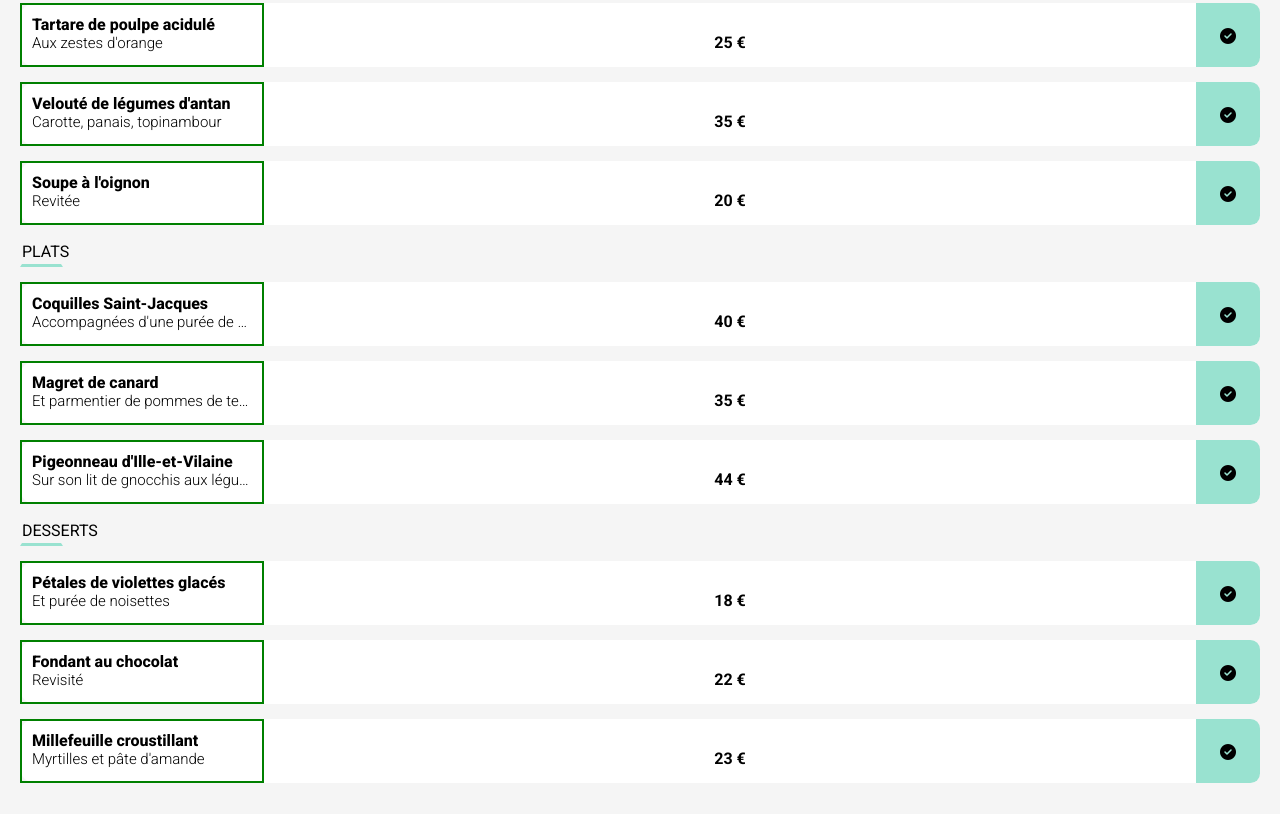
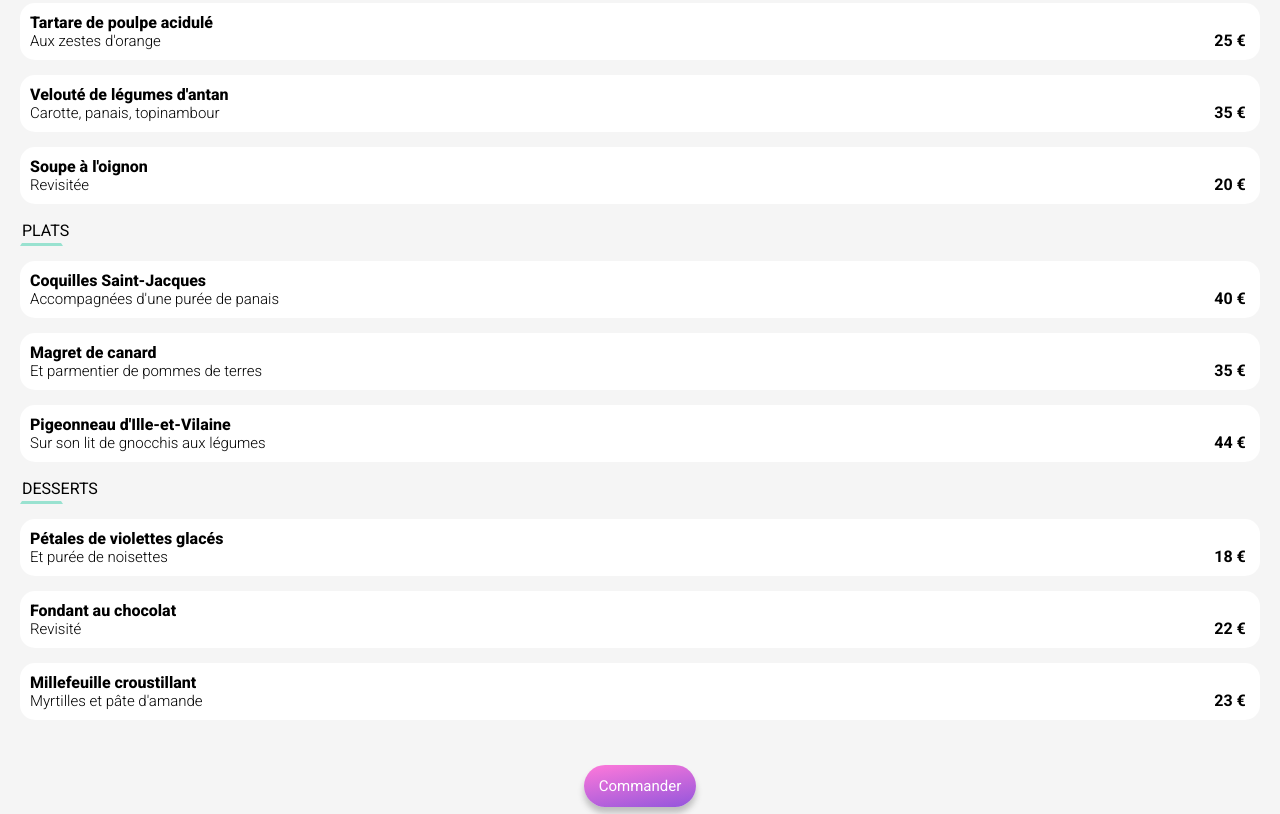
Before and after one commit to Artur-CA/ArturCarreira_3_14042021, a website: page A_la_francaise.html in a window 1280 px wide. Shown: the part 366-1180 px from the top of the page. Drawn offline with Linux system fonts and the light colour scheme; a web font is replaced by a local one.

Commit message:
Modifications page menu

```diff
--- a/A_la_francaise.html
+++ b/A_la_francaise.html
@@ -64,11 +64,11 @@
               <span><strong>25 €</strong></span>
             </div>
             <div class="menu__check">
-              <i class="fas fa-check-circle check-circle"></i>
+              <i class="fas fa-check-circle circle"></i>
             </div>
           </a>
 
-          <div class="menu__info">
+          <a href="" class="menu__info">
             <div class="menu__text">
               <h3>Velouté de légumes d'antan</h3>
               <h6>Carotte, panais, topinambour</h6>
@@ -77,29 +77,29 @@
               <span><strong>35 €</strong></span>
             </div>
             <div class="menu__check">
-              <i class="fas fa-check-circle"></i>
+              <i class="fas fa-check-circle circle"></i>
             </div>
-          </div>
+          </a>
 
-          <div class="menu__info">
+          <a href="" class="menu__info">
             <div class="menu__text">
               <h3>Soupe à l'oignon</h3>
-              <h6>Revitée</h6>
+              <h6>Revisitée</h6>
             </div>
             <div class="menu__price">
               <span><strong>20 €</strong></span>
             </div>
             <div class="menu__check">
-              <i class="fas fa-check-circle"></i>
+              <i class="fas fa-check-circle circle"></i>
             </div>
-          </div>
+          </a>
         </section>
 
         <!-- dish section -->
         <section class="menu__dish">
           <h5 class="menu__title">PLATS</h5>
 
-          <div class="menu__info">
+          <a href="" class="menu__info">
             <div class="menu__text">
               <h3>Coquilles Saint-Jacques</h3>
               <h6>Accompagnées d'une purée de panais</h6>
@@ -108,11 +108,11 @@
               <span><strong>40 €</strong></span>
             </div>
             <div class="menu__check">
-              <i class="fas fa-check-circle"></i>
+              <i class="fas fa-check-circle circle"></i>
             </div>
-          </div>
+          </a>
 
-          <div class="menu__info">
+          <a href="" class="menu__info">
             <div class="menu__text">
               <h3>Magret de canard</h3>
               <h6>Et parmentier de pommes de terres</h6>
@@ -121,11 +121,11 @@
               <span><strong>35 €</strong></span>
             </div>
             <div class="menu__check">
-              <i class="fas fa-check-circle"></i>
+              <i class="fas fa-check-circle circle"></i>
             </div>
-          </div>
+          </a>
 
-          <div class="menu__info">
+          <a href="" class="menu__info">
             <div class="menu__text">
               <h3>Pigeonneau d'Ille-et-Vilaine</h3>
               <h6>Sur son lit de gnocchis aux légumes</h6>
@@ -134,16 +134,16 @@
               <span><strong>44 €</strong></span>
             </div>
             <div class="menu__check">
-              <i class="fas fa-check-circle"></i>
+              <i class="fas fa-check-circle circle"></i>
             </div>
-          </div>
+          </a>
         </section>
 
         <!-- dessert section -->
         <section class="menu__dessert">
           <h5 class="menu__title">DESSERTS</h5>
 
-          <div class="menu__info">
+          <a href="" class="menu__info">
             <div class="menu__text">
               <h3>Pétales de violettes glacés</h3>
               <h6>Et purée de noisettes</h6>
@@ -152,10 +152,11 @@
               <span><strong>18 €</strong></span>
             </div>
             <div class="menu__check">
-              <i class="fas fa-check-circle"></i>
+              <i class="fas fa-check-circle circle"></i>
             </div>
-          </div>
-          <div class="menu__info">
+          </a>
+
+          <a href="" class="menu__info">
             <div class="menu__text">
               <h3>Fondant au chocolat</h3>
               <h6>Revisité</h6>
@@ -164,10 +165,11 @@
               <span><strong>22 €</strong></span>
             </div>
             <div class="menu__check">
-              <i class="fas fa-check-circle"></i>
+              <i class="fas fa-check-circle circle"></i>
             </div>
-          </div>
-          <div class="menu__info">
+          </a>
+
+          <a href="" class="menu__info">
             <div class="menu__text">
               <h3>Millefeuille croustillant</h3>
               <h6>Myrtilles et pâte d'amande</h6>
@@ -176,9 +178,9 @@
               <span><strong>23 €</strong></span>
             </div>
             <div class="menu__check">
-              <i class="fas fa-check-circle"></i>
+              <i class="fas fa-check-circle circle"></i>
             </div>
-          </div>
+          </a>
         </section>
 
         <!--  -->
@@ -213,9 +215,8 @@
       </div>
     </footer>
 
-    <div class="spinner">
-        <span class="loader loader__double"></span>
-      </div>
-    </div>
+    <!-- <div class="spinner">
+      <span class="loader loader__double"></span>
+    </div> -->
   </body>
 </html>
--- a/sass/base/_base.scss
+++ b/sass/base/_base.scss
@@ -16,6 +16,9 @@ h2 {
 
 h3 {
   font-weight: 800;
+  white-space: nowrap;
+  overflow: hidden;
+  text-overflow: ellipsis;
 }
 
 h4 {
@@ -35,7 +38,6 @@ h5 {
 h6 {
   font-weight: 300;
   font-size: 15px;
-  width: 220px;
   white-space: nowrap;
   overflow: hidden;
   text-overflow: ellipsis;
--- a/sass/pages/_menu.scss
+++ b/sass/pages/_menu.scss
@@ -34,32 +34,59 @@
 
 .menu__section {
   margin: 20px;
+  padding-bottom: 80px;
 }
 
 .menu__info {
-  position: relative;
   display: flex;
   justify-content: space-between;
-
   margin: 15px 0;
   background-color: #fff;
   border-radius: 15px;
 }
 
+.menu__info:hover {
+  .menu__check {
+    transform: scaleX(1);
+    min-width: 50px;
+  }
+  .circle {
+    transform: rotate(0deg) rotate(360deg);
+    transition: transform 400ms;
+  }
+}
+
 .menu__check {
+  position: relative;
+  transform-origin: right;
+  transform: scaleX(0);
+  transition: transform 250ms;
   border-top-right-radius: 15%;
   border-bottom-right-radius: 15%;
-  text-align: center;
-  padding: 1.5rem;
   background-color: $color-tertiary;
-  width: 4rem;
-  height: 4rem;
+  color: #fff;
+  display: flex;
+  align-items: center;
+  justify-content: center;
+  width: 0px;
 }
 
 .menu__text {
-  border: 2px solid green;
-  padding: 10px 10px;
+  position: relative;
+  padding: 10px 0 10px 10px;
+  flex-grow: 1;
+  overflow: hidden;
 }
 .menu__price {
-  padding-top: 30px;
+  position: relative;
+  display: flex;
+  justify-content: center;
+  align-items: flex-end;
+  padding-bottom: 10px;
+  min-width: 60px;
 }
+
+.menu__btn {
+  display: flex;
+  justify-content: center;
+}
```
Also changed, not shown: css/prefixed/styles.css, css/styles.css, 1 other file.
